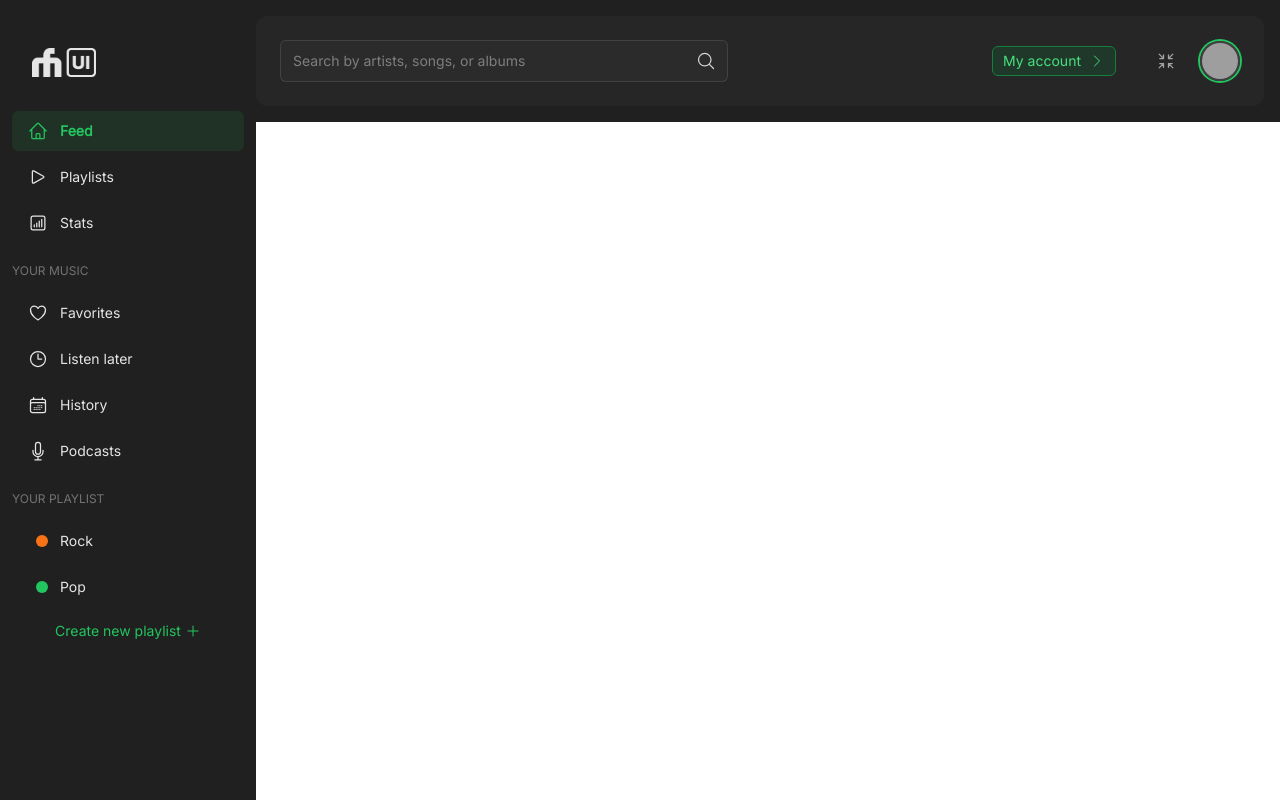
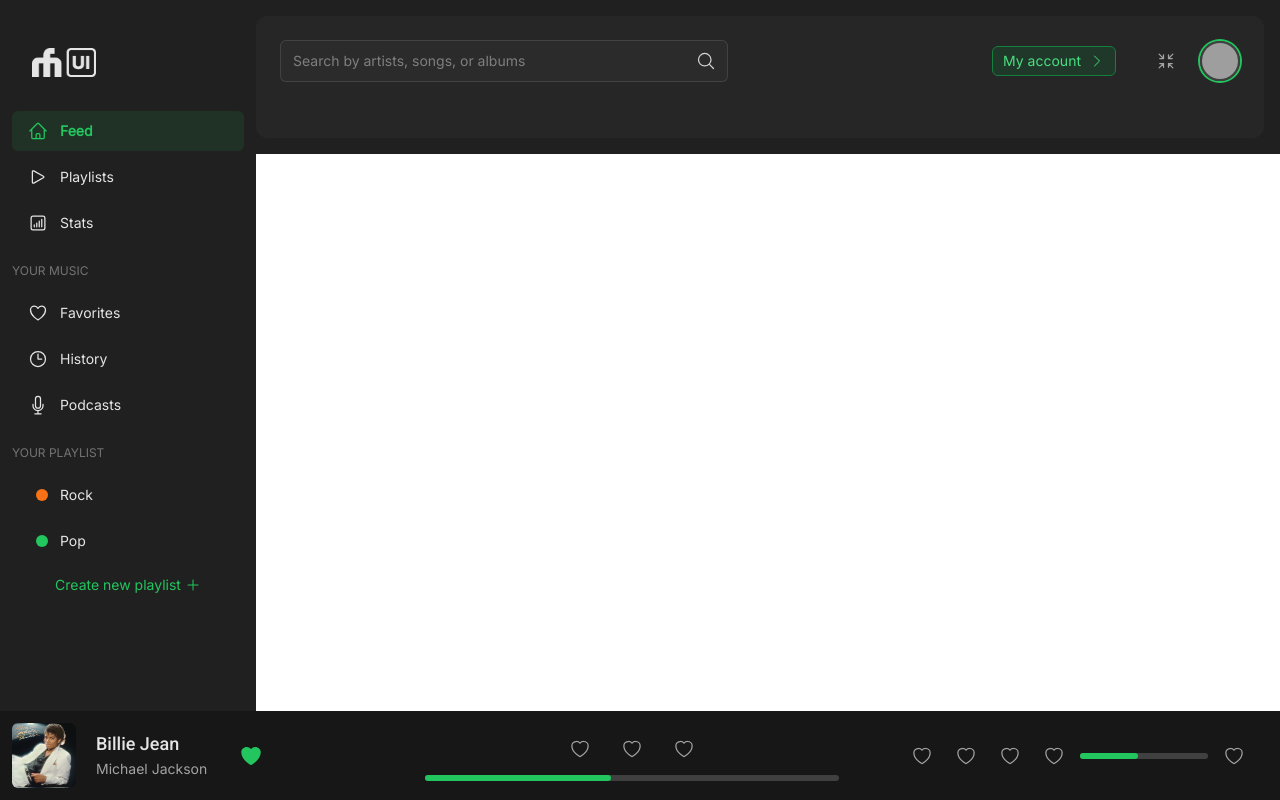
Before and after one commit to fwedwicc/FM-DailyUI, a React (Vite) app: page /day09 in a window 1280 px wide. Built offline with nearby package versions, Linux system fonts and the light colour scheme; grey boxes are pictures that could not be loaded; what @codaworks/react-glow would draw is missing.

Commit message:
Finished the initial layout with temporary assets for footer sound controls in day09 challenge

```diff
--- /dev/null
+++ b/src/assets/day09/index.js
@@ -0,0 +1,5 @@
+import mj01 from './michael-jackson-thriller.png'
+
+export {
+  mj01,
+}
--- a/src/pages/Day09.jsx
+++ b/src/pages/Day09.jsx
@@ -1,5 +1,6 @@
 import React, { useState } from 'react'
 import { fmUILogo } from '../assets'
+import { mj01 } from '../assets/day09'
 import { InputField, Checkbox, Button } from '../components'
 import useLenisScroll from '../hooks/useLenisScroll'
 import useScrollToTop from '../hooks/useScrollToTop'
@@ -36,12 +37,8 @@ const Day09 = () => {
         "icon": "M21 8.25c0-2.485-2.099-4.5-4.688-4.5-1.935 0-3.597 1.126-4.312 2.733-.715-1.607-2.377-2.733-4.313-2.733C5.1 3.75 3 5.765 3 8.25c0 7.22 9 12 9 12s9-4.78 9-12Z"
       },
       {
-        "label": "Listen later",
+        "label": "History",
         "icon": "M12 6v6h4.5m4.5 0a9 9 0 1 1-18 0 9 9 0 0 1 18 0Z"
-      },
-      {
-        "label": "History",
-        "icon": "M6.75 3v2.25M17.25 3v2.25M3 18.75V7.5a2.25 2.25 0 0 1 2.25-2.25h13.5A2.25 2.25 0 0 1 21 7.5v11.25m-18 0A2.25 2.25 0 0 0 5.25 21h13.5A2.25 2.25 0 0 0 21 18.75m-18 0v-7.5A2.25 2.25 0 0 1 5.25 9h13.5A2.25 2.25 0 0 1 21 11.25v7.5m-9-6h.008v.008H12v-.008ZM12 15h.008v.008H12V15Zm0 2.25h.008v.008H12v-.008ZM9.75 15h.008v.008H9.75V15Zm0 2.25h.008v.008H9.75v-.008ZM7.5 15h.008v.008H7.5V15Zm0 2.25h.008v.008H7.5v-.008Zm6.75-4.5h.008v.008h-.008v-.008Zm0 2.25h.008v.008h-.008V15Zm0 2.25h.008v.008h-.008v-.008Zm2.25-4.5h.008v.008H16.5v-.008Zm0 2.25h.008v.008H16.5V15Z"
       },
       {
         "label": "Podcasts",
@@ -60,6 +57,13 @@ const Day09 = () => {
     ]
   };
 
+  const soundIcons = [
+    'm11.645 20.91-.007-.003-.022-.012a15.247 15.247 0 0 1-.383-.218 25.18 25.18 0 0 1-4.244-3.17C4.688 15.36 2.25 12.174 2.25 8.25 2.25 5.322 4.714 3 7.688 3A5.5 5.5 0 0 1 12 5.052 5.5 5.5 0 0 1 16.313 3c2.973 0 5.437 2.322 5.437 5.25 0 3.925-2.438 7.111-4.739 9.256a25.175 25.175 0 0 1-4.244 3.17 15.247 15.247 0 0 1-.383.219l-.022.012-.007.004-.003.001a.752.752 0 0 1-.704 0l-.003-.001Z',
+    'm11.645 20.91-.007-.003-.022-.012a15.247 15.247 0 0 1-.383-.218 25.18 25.18 0 0 1-4.244-3.17C4.688 15.36 2.25 12.174 2.25 8.25 2.25 5.322 4.714 3 7.688 3A5.5 5.5 0 0 1 12 5.052 5.5 5.5 0 0 1 16.313 3c2.973 0 5.437 2.322 5.437 5.25 0 3.925-2.438 7.111-4.739 9.256a25.175 25.175 0 0 1-4.244 3.17 15.247 15.247 0 0 1-.383.219l-.022.012-.007.004-.003.001a.752.752 0 0 1-.704 0l-.003-.001Z',
+    'm11.645 20.91-.007-.003-.022-.012a15.247 15.247 0 0 1-.383-.218 25.18 25.18 0 0 1-4.244-3.17C4.688 15.36 2.25 12.174 2.25 8.25 2.25 5.322 4.714 3 7.688 3A5.5 5.5 0 0 1 12 5.052 5.5 5.5 0 0 1 16.313 3c2.973 0 5.437 2.322 5.437 5.25 0 3.925-2.438 7.111-4.739 9.256a25.175 25.175 0 0 1-4.244 3.17 15.247 15.247 0 0 1-.383.219l-.022.012-.007.004-.003.001a.752.752 0 0 1-.704 0l-.003-.001Z',
+    'm11.645 20.91-.007-.003-.022-.012a15.247 15.247 0 0 1-.383-.218 25.18 25.18 0 0 1-4.244-3.17C4.688 15.36 2.25 12.174 2.25 8.25 2.25 5.322 4.714 3 7.688 3A5.5 5.5 0 0 1 12 5.052 5.5 5.5 0 0 1 16.313 3c2.973 0 5.437 2.322 5.437 5.25 0 3.925-2.438 7.111-4.739 9.256a25.175 25.175 0 0 1-4.244 3.17 15.247 15.247 0 0 1-.383.219l-.022.012-.007.004-.003.001a.752.752 0 0 1-.704 0l-.003-.001Z',
+  ]
+
   const ProfileWidget = ({ styles }) => {
     return (
       <div className={`${styles} items-center gap-8`}>
@@ -73,7 +77,8 @@ const Day09 = () => {
           <button className='size-9 flex justify-center items-center hover:bg-neutral-700/70 rounded-md focus:ring-2 focus:ring-neutral-700 text-neutral-400 z-50 transition duration-300 ease-in-out'>
             <svg xmlns="http://www.w3.org/2000/svg" fill="none" viewBox="0 0 24 24" strokeWidth={1.5} stroke="currentColor" className="size-5">
               <path strokeLinecap="round" strokeLinejoin="round" d="M9 9V4.5M9 9H4.5M9 9 3.75 3.75M9 15v4.5M9 15H4.5M9 15l-5.25 5.25M15 9h4.5M15 9V4.5M15 9l5.25-5.25M15 15h4.5M15 15v4.5m0-4.5 5.25 5.25" />
-            </svg></button>
+            </svg>
+          </button>
           <img
             className="size-10 border-2 ring-2 ring-green-500 border-neutral-700 rounded-full cursor-pointer"
             src="https://avatars.githubusercontent.com/u/84505567?v=4"
@@ -94,7 +99,7 @@ const Day09 = () => {
       <section className="bg-neutral-800 flex">
         {/* Sidebar */}
         <aside
-          className={`fixed overflow-auto h-screen bg-[#202020] w-64 space-y-4 transition-transform lg:pt-0 pt-11 transform z-40 ${isSidebarOpen ? 'translate-x-0' : '-translate-x-full'
+          className={`fixed overflow-auto h-screen bg-[#202020] w-64 space-y-4 transition-transform lg:pt-0 pt-11 transform z-50 ${isSidebarOpen ? 'translate-x-0' : '-translate-x-full'
             } lg:translate-x-0`}
         >
           <a className="inline-block pl-8 pt-12" href="#">
@@ -171,9 +176,8 @@ const Day09 = () => {
         <main className="flex-1 ml-0 lg:ml-64 lg:p-4 p-6 lg:pl-0 lg:bg-[#202020] bg-neutral-800">
           <div className='bg-neutral-800 lg:rounded-xl rounded-none lg:p-6 p-0'>
             {/* Sidebar Toggle Button for Medium Screens */}
-            <div className='flex justify-between'>
             <button
-                className="lg:hidden py-2 size-9 flex justify-center items-center hover:bg-neutral-700/70 rounded-md focus:ring-2 focus:ring-neutral-700 text-neutral-400 z-50 transition duration-300 ease-in-out"
+              className="lg:hidden py-2 size-9 flex fixed justify-center items-center bg-neutral-600/50 backdrop-blur-sm hover:bg-neutral-700/70 rounded-md focus:ring-2 focus:ring-neutral-700 text-neutral-400 z-50 transition duration-300 ease-in-out"
               onClick={toggleSidebar}
             >
               {isSidebarOpen ? (
@@ -186,11 +190,14 @@ const Day09 = () => {
                 </svg>
               )}
             </button>
+            <div className='flex justify-end'>
               {/* Profile widget for small screen*/}
               <ProfileWidget styles={'lg:hidden flex'} />
             </div>
             {/* Main Content */}
-            <div className='flex justify-between items-center lg:mt-0 mt-5'>
+            <div className='lg:mt-0 mt-5 space-y-8'>
+              {/* Header */}
+              <div className='flex justify-between items-center'>
                 {/* Search bar */}
                 <div className='w-full lg:max-w-md max-w-xs relative'>
                   <input
@@ -209,8 +216,75 @@ const Day09 = () => {
                 {/* Profile widget for large screen*/}
                 <ProfileWidget styles={'hidden lg:flex'} />
               </div>
+              {/* Main */}
+              <div className='bg-neutral-600'>
+              </div>
+            </div>
           </div>
         </main>
+        {/* Sound Buttons Footer */}
+        <footer className='bg-neutral-900 pr-7 p-3 w-full bottom-0 flex justify-between items-center fixed lg:z-50 z-40'>
+          {/* Left Side */}
+          <div className='flex items-center gap-5 w-full'>
+            <div className='w-16 h-auto'>
+              <img src={mj01} alt="MJ Album" className='object-cover rounded-md w-full h-full' />
+            </div>
+            <div>
+              <h1 className="font-medium text-neutral-200 text-md md:text-lg">
+                Billie Jean
+              </h1>
+              <p className="leading-relaxed text-neutral-400 text-sm">
+                Michael Jackson
+              </p>
+            </div>
+            <svg xmlns="http://www.w3.org/2000/svg" viewBox="0 0 24 24" fill="currentColor" className="size-6 text-green-500 ms-3 cursor-pointer">
+              <path d="m11.645 20.91-.007-.003-.022-.012a15.247 15.247 0 0 1-.383-.218 25.18 25.18 0 0 1-4.244-3.17C4.688 15.36 2.25 12.174 2.25 8.25 2.25 5.322 4.714 3 7.688 3A5.5 5.5 0 0 1 12 5.052 5.5 5.5 0 0 1 16.313 3c2.973 0 5.437 2.322 5.437 5.25 0 3.925-2.438 7.111-4.739 9.256a25.175 25.175 0 0 1-4.244 3.17 15.247 15.247 0 0 1-.383.219l-.022.012-.007.004-.003.001a.752.752 0 0 1-.704 0l-.003-.001Z" />
+            </svg>
+          </div>
+          {/* Center */}
+          <div className='w-full '>
+            <div className='flex flex-col items-center gap-2'>
+              <div className='flex items-center gap-4'>
+                <button className='size-9 flex justify-center items-center hover:bg-neutral-700/70 rounded-md focus:ring-2 focus:ring-neutral-700 text-neutral-400 z-50 transition duration-300 ease-in-out'>
+                  <svg xmlns="http://www.w3.org/2000/svg" fill="none" viewBox="0 0 24 24" strokeWidth={1.5} stroke="currentColor" className="size-5">
+                    <path strokeLinecap="round" strokeLinejoin="round" d="m11.645 20.91-.007-.003-.022-.012a15.247 15.247 0 0 1-.383-.218 25.18 25.18 0 0 1-4.244-3.17C4.688 15.36 2.25 12.174 2.25 8.25 2.25 5.322 4.714 3 7.688 3A5.5 5.5 0 0 1 12 5.052 5.5 5.5 0 0 1 16.313 3c2.973 0 5.437 2.322 5.437 5.25 0 3.925-2.438 7.111-4.739 9.256a25.175 25.175 0 0 1-4.244 3.17 15.247 15.247 0 0 1-.383.219l-.022.012-.007.004-.003.001a.752.752 0 0 1-.704 0l-.003-.001Z" />
+                  </svg>
+                </button>
+                <button className='size-9 flex justify-center items-center hover:bg-neutral-700/70 rounded-md focus:ring-2 focus:ring-neutral-700 text-neutral-400 z-50 transition duration-300 ease-in-out'>
+                  <svg xmlns="http://www.w3.org/2000/svg" fill="none" viewBox="0 0 24 24" strokeWidth={1.5} stroke="currentColor" className="size-5">
+                    <path strokeLinecap="round" strokeLinejoin="round" d="m11.645 20.91-.007-.003-.022-.012a15.247 15.247 0 0 1-.383-.218 25.18 25.18 0 0 1-4.244-3.17C4.688 15.36 2.25 12.174 2.25 8.25 2.25 5.322 4.714 3 7.688 3A5.5 5.5 0 0 1 12 5.052 5.5 5.5 0 0 1 16.313 3c2.973 0 5.437 2.322 5.437 5.25 0 3.925-2.438 7.111-4.739 9.256a25.175 25.175 0 0 1-4.244 3.17 15.247 15.247 0 0 1-.383.219l-.022.012-.007.004-.003.001a.752.752 0 0 1-.704 0l-.003-.001Z" />
+                  </svg>
+                </button>
+                <button className='size-9 flex justify-center items-center hover:bg-neutral-700/70 rounded-md focus:ring-2 focus:ring-neutral-700 text-neutral-400 z-50 transition duration-300 ease-in-out'>
+                  <svg xmlns="http://www.w3.org/2000/svg" fill="none" viewBox="0 0 24 24" strokeWidth={1.5} stroke="currentColor" className="size-5">
+                    <path strokeLinecap="round" strokeLinejoin="round" d="m11.645 20.91-.007-.003-.022-.012a15.247 15.247 0 0 1-.383-.218 25.18 25.18 0 0 1-4.244-3.17C4.688 15.36 2.25 12.174 2.25 8.25 2.25 5.322 4.714 3 7.688 3A5.5 5.5 0 0 1 12 5.052 5.5 5.5 0 0 1 16.313 3c2.973 0 5.437 2.322 5.437 5.25 0 3.925-2.438 7.111-4.739 9.256a25.175 25.175 0 0 1-4.244 3.17 15.247 15.247 0 0 1-.383.219l-.022.012-.007.004-.003.001a.752.752 0 0 1-.704 0l-.003-.001Z" />
+                  </svg>
+                </button>
+              </div>
+              <div className="w-full max-w-xl bg-neutral-700 rounded-full h-1.5">
+                <div className="bg-green-500 h-1.5 rounded-full" style={{ width: '45%' }}></div>
+              </div>
+            </div>
+          </div>
+          {/* Right Side */}
+          <div className='flex items-center justify-end gap-2 w-full'>
+            {soundIcons.map((icon, index) => (
+              <button className='size-9 flex justify-center items-center hover:bg-neutral-700/70 rounded-md focus:ring-2 focus:ring-neutral-700 text-neutral-400 z-50 transition duration-300 ease-in-out' key={index}>
+                <svg xmlns="http://www.w3.org/2000/svg" fill="none" viewBox="0 0 24 24" strokeWidth={1.5} stroke="currentColor" className="size-5">
+                  <path strokeLinecap="round" strokeLinejoin="round" d={icon} />
+                </svg>
+              </button>
+            ))}
+            <div className="w-full max-w-[8rem] bg-neutral-700 rounded-full h-1.5">
+              <div className="bg-green-500 h-1.5 rounded-full" style={{ width: '45%' }}></div>
+            </div>
+            <button className='size-9 flex justify-center items-center hover:bg-neutral-700/70 rounded-md focus:ring-2 focus:ring-neutral-700 text-neutral-400 z-50 transition duration-300 ease-in-out'>
+              <svg xmlns="http://www.w3.org/2000/svg" fill="none" viewBox="0 0 24 24" strokeWidth={1.5} stroke="currentColor" className="size-5">
+                <path strokeLinecap="round" strokeLinejoin="round" d="m11.645 20.91-.007-.003-.022-.012a15.247 15.247 0 0 1-.383-.218 25.18 25.18 0 0 1-4.244-3.17C4.688 15.36 2.25 12.174 2.25 8.25 2.25 5.322 4.714 3 7.688 3A5.5 5.5 0 0 1 12 5.052 5.5 5.5 0 0 1 16.313 3c2.973 0 5.437 2.322 5.437 5.25 0 3.925-2.438 7.111-4.739 9.256a25.175 25.175 0 0 1-4.244 3.17 15.247 15.247 0 0 1-.383.219l-.022.012-.007.004-.003.001a.752.752 0 0 1-.704 0l-.003-.001Z" />
+              </svg>
+            </button>
+          </div>
+        </footer>
       </section>
     </motion.div >
   );
```
Also changed, not shown: src/assets/day09/michael-jackson-thriller.png (added). Lines whose indentation alone changed are shown as unchanged.
